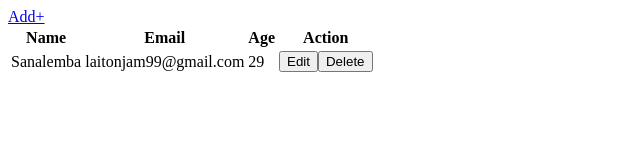
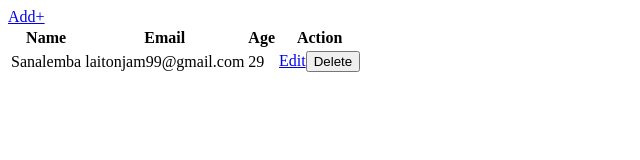
Before and after one commit to Sanalemba991/CURD-MERN-Practice, a React (Vite) app in the folder client/: page / in a window 1280 px wide. Shown: the top 160 px of the page, without its empty margins (0-640 px from the left). Built offline with nearby package versions, Linux system fonts and the light colour scheme.

Commit message:
Making work for update

```diff
--- a/client/src/User.jsx
+++ b/client/src/User.jsx
@@ -29,7 +29,7 @@ function User() {
               <td>{user.Email}</td>
               <td>{user.Age}</td>
               <td>
-                <button>Edit</button>
+              <Link to="/update">Edit</Link>
                 <button>Delete</button>
               </td>
             </tr>
```
